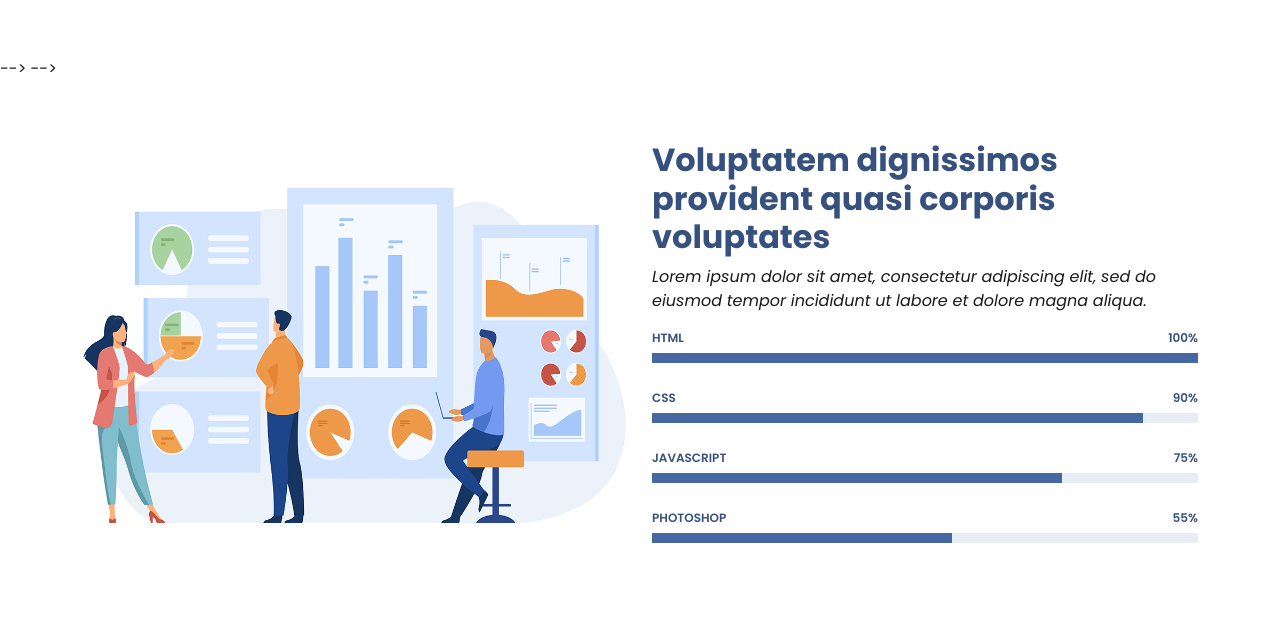
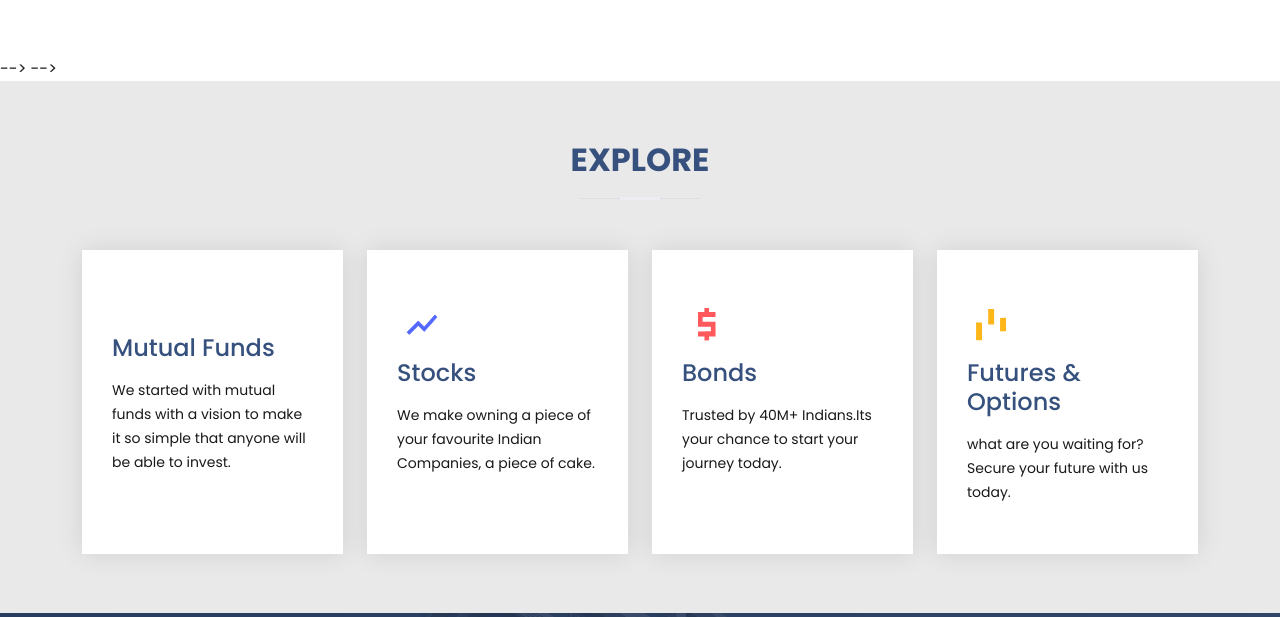
Before and after one commit to shruti2522/fintrade, a plain HTML site: page index.html in a window 1280 px wide. Shown: the part 1011-1628 px from the top of the page. Drawn offline with Linux system fonts and the light colour scheme; a script that the page names is missing.

Commit message:
modified index.html

```diff
--- a/index.html
+++ b/index.html
@@ -276,7 +276,7 @@
     </section><!-- End Why Us Section --> -->
  -->
     <!-- ======= Skills Section ======= -->
-    <section id="skills" class="skills">
+    <!-- <section id="skills" class="skills">
       <div class="container" data-aos="fade-up">
 
         <div class="row">
@@ -326,7 +326,7 @@
         </div>
 
       </div>
-    </section><!-- End Skills Section -->
+    </section>End Skills Section -->
 
     <!-- ======= Services Section ======= -->
     <section id="services" class="services section-bg">
```
